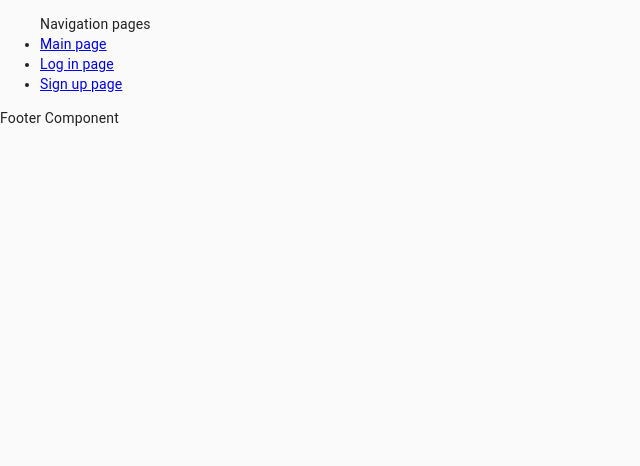
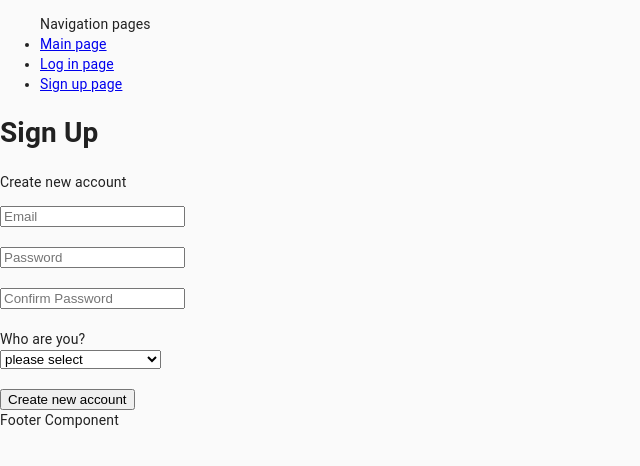
Before and after one commit to codesydney/ims, a React (Create React App) app in the folder client/: page /signup in a window 1280 px wide. Shown: the top 466 px of the page, without its empty margins (0-640 px from the left). Built offline with nearby package versions, Linux system fonts and the light colour scheme.

Commit message:
created login and signup page

```diff
--- a/client/src/app/App.jsx
+++ b/client/src/app/App.jsx
@@ -7,6 +7,7 @@ import Layout from '../components/layout/Layout';
 /*
     App component handling routing
 */
+console.log(pages)
 
 const App = () => {
     return (
@@ -14,7 +15,7 @@ const App = () => {
             <Layout>
                 <Route exact path="/" component={pages.Landing} />
                 <Route path="/login" component={pages.Login} />
-                <Route path="/signue" component={pages.SignUp} />
+                <Route path="/signup" component={pages.SignUp} />
             </Layout>
         </BrowserRouter>
     );
--- a/client/src/pages/login/Login.jsx
+++ b/client/src/pages/login/Login.jsx
@@ -1,7 +1,46 @@
-import React from 'react';
+import React from 'react'
+import {Link} from 'react-router-dom'
 
-const Login = () => {
-    return <div>LoginPage</div>;
-};
+class Login extends React.Component {
+  constructor(){
+    super()
+    this.state={
+      email:'',
+      password:'',
+    }
+  }
 
-export default Login;
+  handleChange=(e)=>{
+    this.setState({ [e.target.name]: e.target.value} )
+  }
+  onSignIn=(e)=>{
+    console.log('sign in button pressed')
+    console.log(this.props.location)
+
+    if(this.state.email==''){
+      alert('please enter email')
+    }else if (this.state.password == ''){
+      alert('please enter password')
+    }else{
+      this.props.history.push("/dashboard")
+    }
+
+  }
+  render(){
+    return (
+      <div>
+        <h1>Login</h1>
+        <p className="text-muted">Sign In to your account</p>
+        <input onChange={this.handleChange} name="email" type="text" placeholder="Email" autoComplete="username" />
+        <input onChange={this.handleChange} name='password' type="password" placeholder="Password" autoComplete="current-password" />
+        <button  color="primary" className="px-4" onClick={this.onSignIn} >Login</button>
+        <button color="link" className="px-0">Forgot password?</button>
+        <Link to="/register">
+            <button color="link" className="px-0">Create new account</button>
+        </Link>
+      </div>
+    )
+  }
+}
+
+export default Login
--- a/client/src/pages/signup/SignUp.jsx
+++ b/client/src/pages/signup/SignUp.jsx
@@ -1,7 +1,67 @@
-import React from 'react';
+import React from 'react'
+import {Link} from 'react-router-dom'
 
-const SignUp = () => {
-    return <div></div>;
-};
+class SignUp extends React.Component {
+  constructor(){
+    super()
+    this.state={
+      email:'',
+      password:'',
+      confirm_password:'',
+      service_provider:false
+    }
+  }
 
-export default SignUp;
+  handleChange=(e)=>{
+    this.setState({ [e.target.name]: e.target.value} )
+  }
+
+  service_provider=(e)=>{
+    console.log(e.target.value)
+    this.setState({service_provider:e.target.value})
+  }
+  onSignIn=(e)=>{
+    console.log('sign in button pressed')
+    console.log(this.props.location)
+
+    if(this.state.email==''){
+      alert('please enter email')
+    }else if(this.state.password == ''){
+      alert('please enter password')
+    }else if(this.state.password != this.state.confirm_password){
+        alert('password does not match')
+    }else{
+        console.log(this.state)
+        this.props.history.push("/")
+    }
+
+  }
+  render(){
+    return (
+      <div>
+        <h1>Sign Up</h1>
+        <p className="text-muted">Create new account</p>
+        <input onChange={this.handleChange} name="email" type="text" placeholder="Email"  />
+        <br /><br />
+        <input onChange={this.handleChange} name='password' type="password" placeholder="Password" />
+        <br /><br />
+        <input onChange={this.handleChange} name='confirm_password' type="password" placeholder="Confirm Password" />
+        <br /><br />
+        Who are you?
+        <br />
+        <select onChange={this.service_provider} >
+            <option value="none">please select</option>
+            <option value="seeker">I am a Service Provider</option>
+            <option value="provider">I am Seeking a Service</option>
+        </select>
+        <br /><br />
+
+        <Link to="/">
+            <button onClick={this.onSignIn}>Create new account</button>
+        </Link>
+      </div>
+    )
+  }
+}
+
+export default SignUp
```
Also changed, not shown: 2 other files (tests, documents, lock files or other folders).
